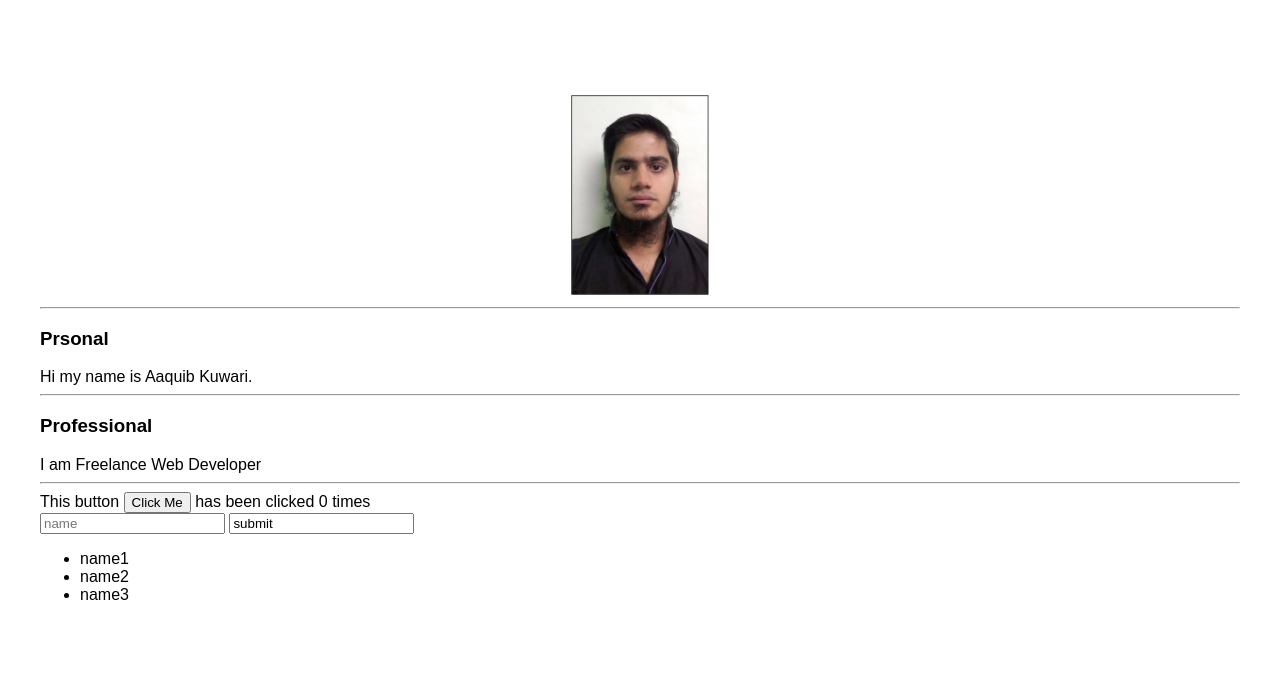
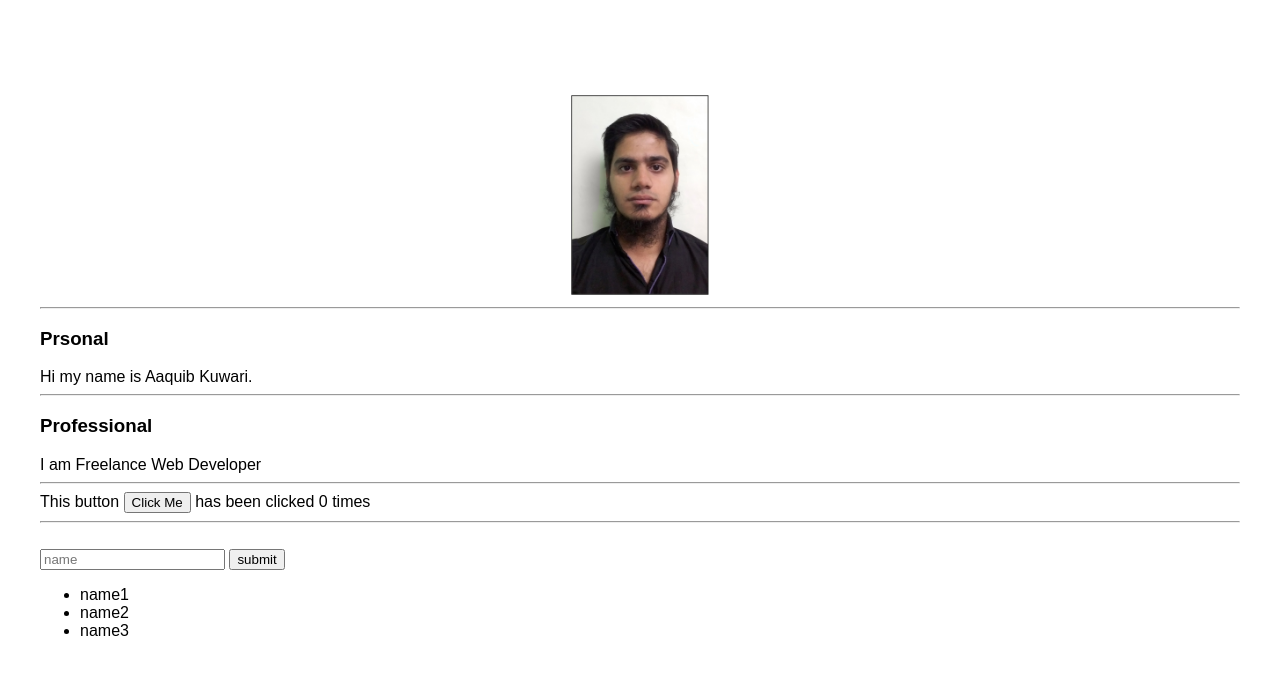
Before and after one commit to aaquibkuwari/imad-app, a website: page ui/index.html in a window 1280 px wide. Drawn offline with Linux system fonts and the light colour scheme.

Commit message:
[imad-console] Updates ui/index.html

```diff
--- a/ui/index.html
+++ b/ui/index.html
@@ -19,9 +19,10 @@
             <hr>
             <footer>
                 This button <button id="counter">Click Me</button> has been clicked <span id="count">0</span> times
+                <hr>
                 <br>
                 <input type="text" id="name" placeholder="name">
-                <input type="submil" value="submit">
+                <input type="submit" value="submit">
                 <ul>
                     <li>name1</li>
                     <li>name2</li>
```
